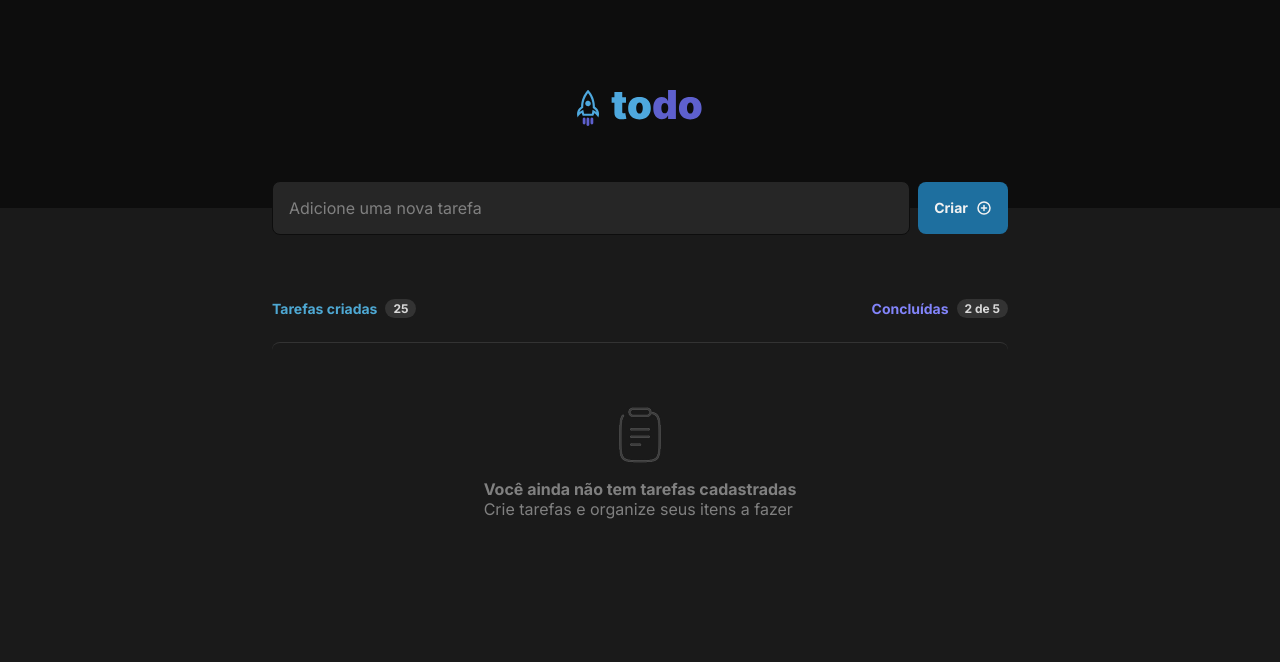
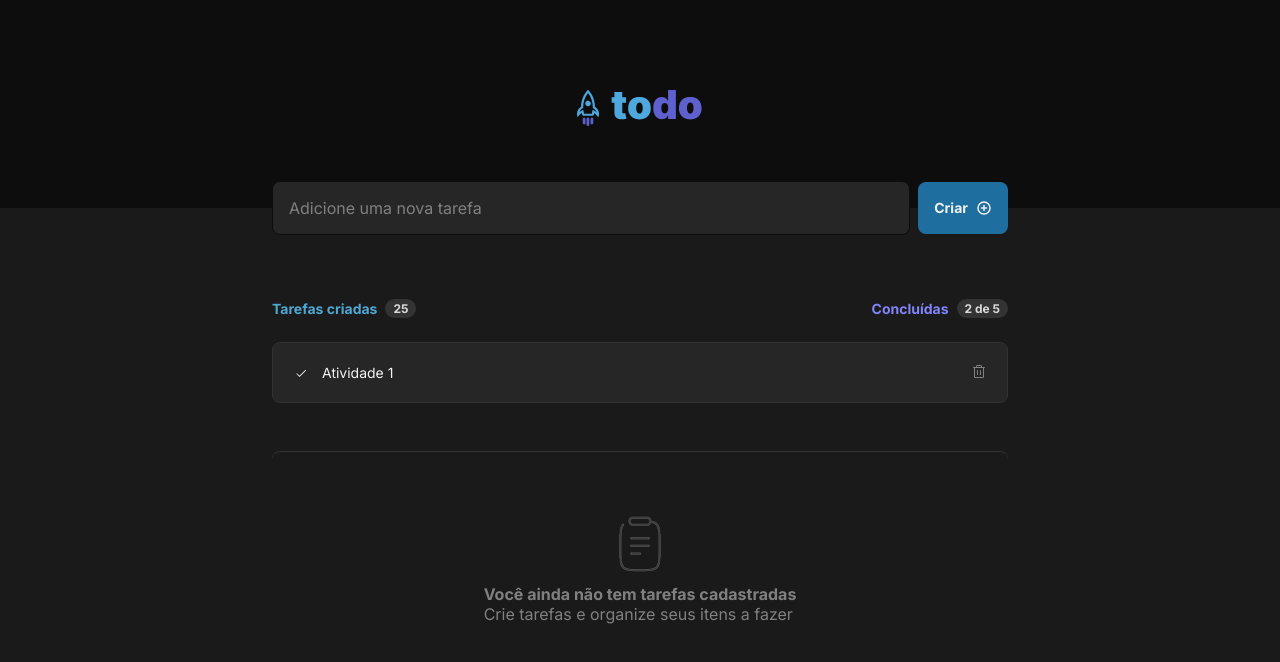
Before and after one commit to limaarthur/dsfrontend-todolist-react, a React (Vite) app: page / in a window 1280 px wide. Shown: the top 662 px of the page. Built offline with nearby package versions, Linux system fonts and the light colour scheme.

Commit message:
feat: application structure - created Task component

```diff
--- a/src/App.tsx
+++ b/src/App.tsx
@@ -5,8 +5,9 @@ import { Button } from './components/Button'
 import { Header } from './components/Header'
 import { Input } from './components/Input'
 
+import { HeaderListTasks } from './components/List/HeaderListTasks'
+import { Task } from './components/List/Task'
 import { Empty } from './components/List/Empty'
-import { HeaderListTasks } from './components/List/HeaderListTasks'
 
 import './global.css'
 
@@ -26,9 +27,12 @@ export function App() {
 
         <div className={styles.tasksList}>
           <HeaderListTasks />
+
+          <div>
+            <Task />
+          </div>
+          <Empty />
         </div>
-
-        <Empty />
       </section>
     </main>
   )
--- /dev/null
+++ b/src/components/List/Task/Task.module.css
@@ -0,0 +1,90 @@
+.container {
+  display: flex;
+  flex: 1;
+  align-items: center;
+  justify-content: space-between;
+  gap: 0.75rem;
+
+  padding: 1rem;
+  border-radius: 8px;
+
+  background-color: var(--gray-500);
+  border: 1px solid var(--gray-400);
+}
+
+.container div {
+  display: flex;
+}
+
+.container label {
+  display: flex;
+  align-items: center;
+  gap: 0.75rem;
+
+  padding: 3px;
+}
+
+.container label input[type='checkbox'] {
+  display: none;
+}
+
+.checkbox {
+  display: flex;
+  align-items: center;
+  justify-content: center;
+
+  border-radius: 100%;
+  height: 1.125rem;
+  width: 1.125rem;
+
+  transition: 0.2s all;
+}
+
+.checkbox-unchecked {
+  border: 2px solid var(--blue);
+}
+
+.checkbox-unchecked:hover {
+  background-color: rgba(30, 111, 159, 0.2);
+}
+
+.checkbox-checked {
+  border: 2px solid var(--purple-dark);
+  background-color: var(--purple-dark);
+}
+
+.checkbox-checked:hover {
+  border: 2px solid var(--purple);
+  background-color: var(--purple);
+}
+
+.paragraph {
+  font-size: 0.875rem;
+  line-height: 140%;
+  user-select: none;
+
+  transition: 0.2s all;
+}
+
+.paragraph-checked {
+  text-decoration: line-through;
+  color: var(--gray-300);
+}
+
+.container button {
+  border: none;
+  background-color: transparent;
+  border-radius: 4px;
+
+  padding: 5px 4px 2px 4px;
+
+  transition: 0.2s background-color;
+}
+
+.container button line, .container button path {
+  transition: 0.2s fill;
+}
+
+.container button:hover line, .container button:hover path {
+  fill: var(--danger);
+}
--- /dev/null
+++ b/src/components/List/Task/index.tsx
@@ -0,0 +1,27 @@
+import { Trash, Check } from '@phosphor-icons/react'
+
+import styles from './Task.module.css'
+
+export function Task() {
+
+  return (
+    <div className={styles.container}>
+      <div>
+        <label htmlFor="checkbox">
+          <input readOnly type="checkbox"/>
+          <span className={styles.checkbox}>
+            <Check size={12} />
+          </span>
+
+          <p className={styles.paragraph}>
+            Atividade 1
+          </p>
+        </label>
+      </div>
+
+      <button>
+        <Trash size={16} color="#808080" />
+      </button>
+    </div>
+  )
+}
```
